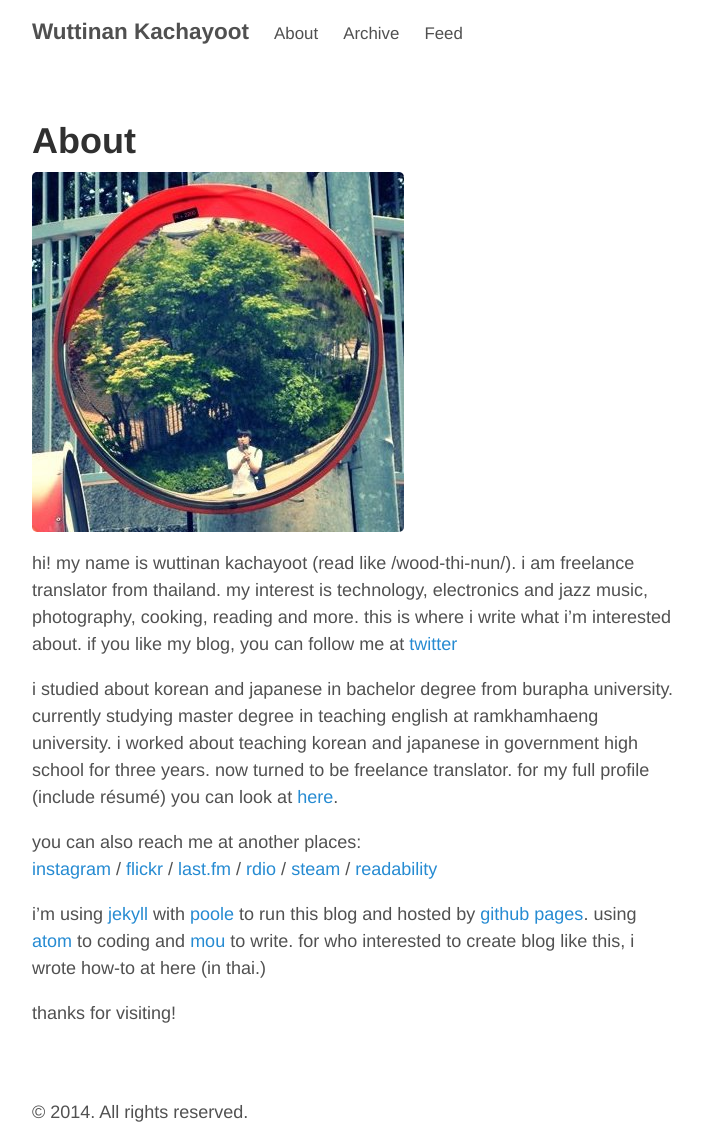
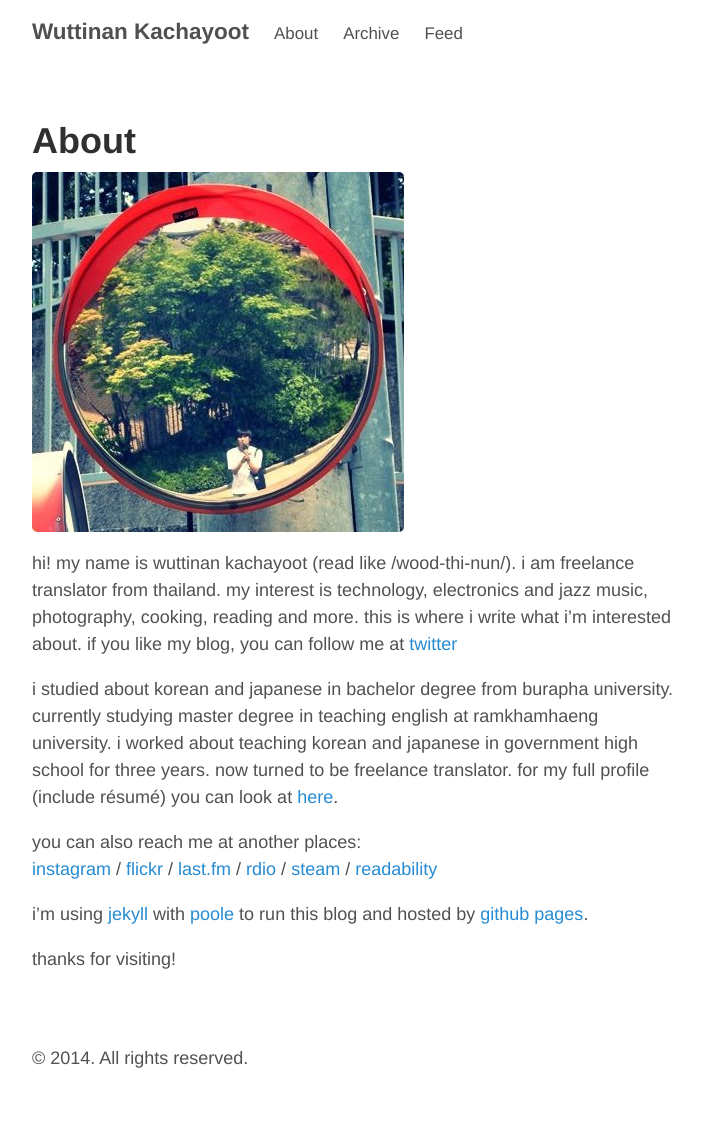
Before and after one commit to wuttinan/wuttinan.github.io, a Jekyll site: the page built from about.md, in a window 1280 px wide. Shown: the whole page, without its empty margins (284-987 px from the left). Built offline with Jekyll 4.4.1, drawn with Linux system fonts in a browser that asks for light colours; Markdown is read by kramdown in place of the engine named in the settings; after the commit the page ends 1090 px from its top, so only the background shows below that.

Commit message:
profile update

```diff
--- a/about.md
+++ b/about.md
@@ -12,6 +12,6 @@ i studied about korean and japanese in bachelor degree from burapha university.
 you can also reach me at another places:<br />
 [instagram](http://instagr.am/wuttinanp/) / [flickr](http://flickr.com/photos/eszett/) / [last.fm](http://last.fm/user/ping880727/) / [rdio](http://rdio.com/people/wuttinan/) / [steam](http://steamcommunity.com/id/wuttinan/) / [readability](http://readability.com/wuttinan)
 
-i'm using [jekyll](http://jekyllrb.com/) with [poole](http://getpoole.com/) to run this blog and hosted by [github pages](https://pages.github.com/). using [atom](https://atom.io) to coding and [mou](http://mouapp.com/) to write. for who interested to create blog like this, i wrote how-to at here (in thai.)
+i'm using [jekyll](http://jekyllrb.com/) with [poole](http://getpoole.com/) to run this blog and hosted by [github pages](https://pages.github.com/).
 
 thanks for visiting!
```
